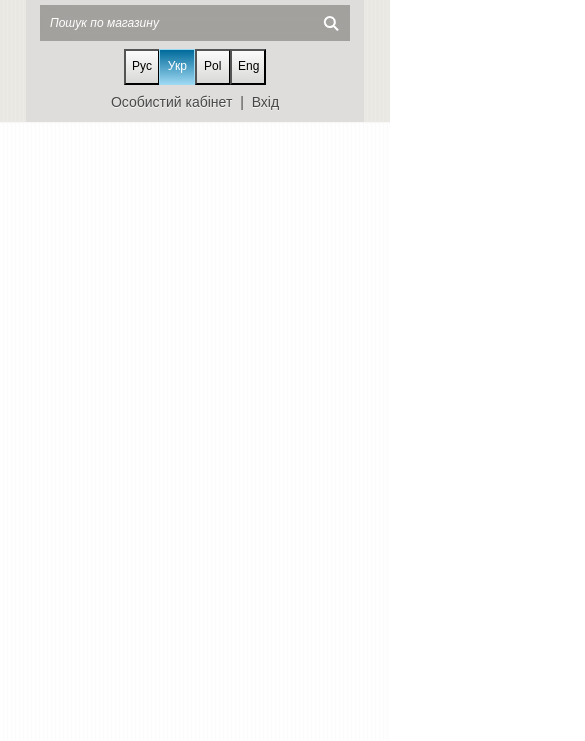
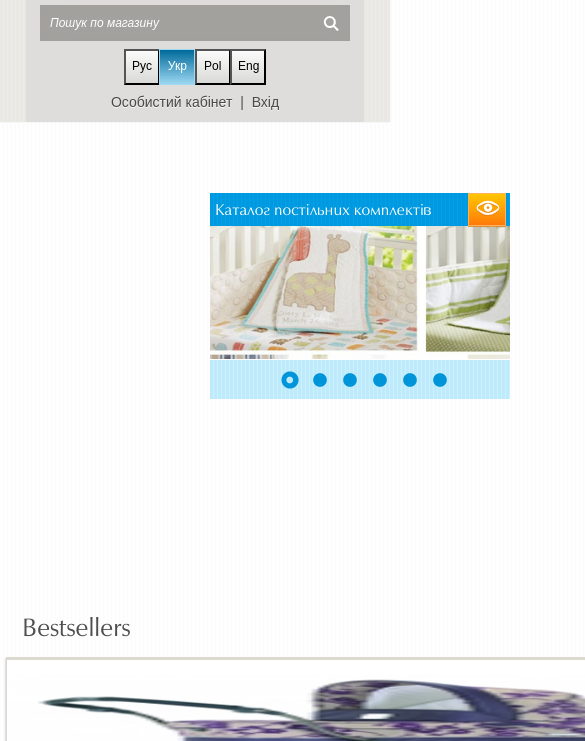
Before and after one commit to JuliaShybunka/Impulsis-test, a website: page app/index.html in a window 390 px wide. Shown: the part 103-844 px from the top of the page, 585 px wide, since content can reach past the window. Drawn offline with nearby package versions, Linux system fonts and the light colour scheme.

Commit message:
Update main section

```diff
--- a/app/css/media.css
+++ b/app/css/media.css
@@ -69,13 +69,24 @@
         background-image: none;
         margin: 0;
     }
+
+    .catalogue {
+        display: none;
+    }
+
+
+    .main__section {
+        max-width: 720px;
+        margin: 0 auto;
+    }
 }
 
 @media (max-width: 768px) {
-    .header__logo img{
+    .header__logo img {
         margin: 0;
     }
-    .header__bottom{
+
+    .header__bottom {
         display: block;
         width: 100%;
         height: auto;
@@ -83,7 +94,7 @@
         padding: 0;
     }
 
-    .header__bottom > div{
+    .header__bottom>div {
         margin: 0;
         padding: 5px 0;
     }
@@ -92,16 +103,72 @@
         margin: 0 5px 0 0;
     }
 
-    .header__top-numbers a{
+    .header__top-numbers a {
         font-size: 14px;
     }
 
-    .header__top-numbers a:last-child{
+    .header__top-numbers a:last-child {
         margin-right: 10px;
     }
-    .nav__menu-items{
+
+    .nav__menu-items {
         width: auto;
         min-width: 0;
+    }
+
+
+    .slider .slider__info-link {
+        top: 4px;
+        right: 4px;
+    }
+
+
+    .slider .slider__info {
+        min-width: 600px;
+        height: 45px;
+        clip-path: none;
+        top: 0;
+        left: 0;
+        display: flex;
+        align-items: center;
+        padding: 5px;
+    }
+
+    .slider .slider__info-text::before,
+    .slider .slider__info-link::after {
+        display: none;
+    }
+
+    .slider .slider__info-link a {
+        clip-path: none;
+        margin: 0;
+    }
+
+    .slider .slider__info-text {
+        max-width: 366px;
+        padding: 0;
+    }
+
+    .slider .slick-dots {
+        width: 100%;
+        display: block;
+        padding: 0;
+        padding-top: 12px;
+        bottom: 0;
+    }
+
+    .slider {
+        max-width: 600px;
+        margin: 0 auto;
+    }
+
+    .slider::before,
+    .slider::after {
+        display: none;
+    }
+
+    .slider .slick-dotted.slick-slider {
+        min-height: 333px;
     }
 
 
@@ -113,22 +180,25 @@
         right: 148px;
     }
 
+
 }
 
 
 @media (max-width: 690px) {
-    .header__top{
+    .header__top {
         display: block;
         text-align: center;
     }
-    .header__bottom{
+
+    .header__bottom {
         padding: 5px;
     }
-    .header__top-numbers{
+
+    .header__top-numbers {
         margin: 0;
     }
 
-    .header__nav-wrapper{
+    .header__nav-wrapper {
         height: 0%;
         width: 100%;
         position: fixed;
@@ -139,24 +209,24 @@
         transition: 0.4s;
     }
 
-    .header__nav-wrapper-open{
+    .header__nav-wrapper-open {
         height: 100%;
     }
 
-    .header__nav{
+    .header__nav {
         display: block;
         padding-top: 100px;
         background-color: #fff;
         background-image: none;
     }
 
-    .nav__menu-items{
+    .nav__menu-items {
         display: block;
         text-align: center;
     }
 
 
-    .nav__menu-items li:hover{
+    .nav__menu-items li:hover {
         border: #0083c4;
     }
 
@@ -170,21 +240,21 @@
         padding: 10px;
     }
 
-    .nav__menu-items li a:hover{
+    .nav__menu-items li a:hover {
         background: none;
         border: 1px solid #ffc600;
         height: 50px;
         font-size: 25px;
     }
 
-    .nav__btn button{
+    .nav__btn button {
         width: 100%;
         margin-top: 10px;
         transition: 0.4s;
         height: 50px;
     }
 
-    .nav__btn button::before{
+    .nav__btn button::before {
         height: 50px;
     }
 
@@ -193,10 +263,10 @@
         left: 10px;
         top: 5px;
         text-decoration: none;
-        z-index:10;
+        z-index: 10;
     }
 
-    #burger-menu{
+    #burger-menu {
         display: inline-block;
         width: 50px;
         height: 30px;
@@ -224,7 +294,8 @@
         top: 0px;
     }
 
-        #burger-menu span:nth-child(2), #burger-menu span:nth-child(3) {
+    #burger-menu span:nth-child(2),
+    #burger-menu span:nth-child(3) {
         top: 13px;
     }
 
@@ -232,8 +303,8 @@
         top: 26px;
     }
 
-        #burger-menu.burger-open span{
-            background:#0083c4;
+    #burger-menu.burger-open span {
+        background: #0083c4;
         /* margin-left: 2%; */
     }
 
@@ -263,25 +334,89 @@
         left: 50%;
     }
 
+    .nav {
+        height: 0;
+    }
+
+    .slider {
+        max-width: 400px;
+    }
+
+    .slider .slick-dotted.slick-slider {
+        min-height: 262px;
+    }
+
+    .slider .slider__info {
+        display: inline-block;
+        min-width: 0;
+        width: 100%;
+        height: 33px;
+
+    }
+
+    .slider .slider__info-text {
+        text-align: center;
+        font-size: 19px;
+        margin: 0;
+    }
+
+    .slider .slider__info-link a {
+        padding: 0;
+        width: 38px;
+        height: 33px;
+        position: absolute;
+        top: -4px;
+        right: 0;
+    }
+
+    .slider .slider__info-link a::before {
+        width: 40px;
+        height: 33px;
+        border: none;
+        left: -1px;
+    }
+
+
+    .slider .slider__info-link a span {
+        display: none;
+    }
+
+    .slider .slick-dots {
+        padding-top: 7px;
+        height: 39px;
+    }
+
 
 }
 
 @media (max-width: 480px) {
-    .header__info{
+    .header__info {
         display: block;
     }
 
-    .header__bottom-search{
+    .header__bottom-search {
         min-width: 310px;
     }
 
-    .header__logo img{
+    .header__logo img {
         width: 100px;
     }
 
-    .header__bottom{
+    .header__bottom {
         margin: 0;
         border: none;
+    }
+
+    .slider {
+        max-width: 300px;
+    }
+
+    .slider .slider__info-text {
+        text-align: left;
+        font-size: 15px;
+    }
+    .slider .slick-dotted.slick-slider {
+        min-height: 206px;
     }
 }
 
@@ -330,40 +465,6 @@
         padding-left: 0;
     }
 
-    .catalogue {
-        display: none;
-    }
-
-    .main__section {
-        margin: 0 auto;
-    }
-
-    .header__ribbon .header__nav:before,
-    .header__ribbon .header__nav:after {
-        display: none;
-    }
-
-    nav {
-        background-image: -webkit-linear-gradient(0deg, #0098de 37.5%, #00a0ea 37.5%, #00a0ea 50%, #0098de 50%, #0098de 87.5%, #00a0ea 87.5%, #00a0ea 100%);
-        background-size: 8.00px 8.00px;
-    }
-
-    .header__nav {
-        width: 100%;
-        margin-top: 0;
-        background-image: none;
-    }
-
-    .header__nav {
-        justify-content: start;
-    }
-
-    .nav__btn {
-        margin-left: 50px;
-        margin: 5px 0 0 50px;
-    }
-
-
 }
 
 
@@ -394,10 +495,7 @@
 
 @media (max-width: 750px) {
 
-    .slider .slider__info-link {
-        top: 4px;
-        right: 4px;
-    }
+
 
     .footer__inner {
         flex-direction: column;
@@ -482,50 +580,6 @@
     }
 
 
-    .slider .slider__info {
-        min-width: 600px;
-        height: 45px;
-        clip-path: none;
-        top: 0;
-        left: 0;
-        display: flex;
-        align-items: center;
-        padding: 5px;
-    }
-
-    .slider .slider__info-text::before,
-    .slider .slider__info-link::after {
-        display: none;
-    }
-
-    .slider .slider__info-link a {
-        clip-path: none;
-        margin: 0;
-    }
-
-    .slider .slider__info-text {
-        max-width: 366px;
-        padding: 0;
-    }
-
-    .slider .slick-dots {
-        width: 100%;
-        display: block;
-        padding: 0;
-        padding-top: 12px;
-        bottom: 0;
-    }
-
-    .slider {
-        max-width: 600px;
-        margin: 0 auto;
-    }
-
-    .slider::before,
-    .slider::after {
-        display: none;
-    }
-
     .shop .next {
         right: 192px;
     }
@@ -599,49 +653,6 @@
         max-width: 400px;
     }
 
-    .slider {
-        max-width: 400px;
-    }
-
-    .slider .slider__info {
-        display: inline-block;
-        min-width: 0;
-        width: 100%;
-        height: 33px;
-
-    }
-
-    .slider .slider__info-text {
-        text-align: center;
-        font-size: 19px;
-        margin: 0;
-    }
-
-    .slider .slider__info-link a {
-        padding: 0;
-        width: 40px;
-        height: 33px;
-        position: absolute;
-        top: 0;
-        right: 0;
-    }
-
-    .slider .slider__info-link a::before {
-        width: 40px;
-        height: 33px;
-        border: none;
-        left: -1px;
-    }
-
-
-    .slider .slider__info-link a span {
-        display: none;
-    }
-
-    .slider .slick-dots {
-        padding-top: 7px;
-        height: 39px;
-    }
 
     .nav__btn button {
         max-width: 180px;
@@ -746,19 +757,14 @@
 }
 
 @media (max-width: 420px) {
-    .slider .slider__info-text {
-        text-align: left;
-        font-size: 15px;
-    }
+
 
     .shop__items {
         max-width: 200px;
         margin: 0 auto;
     }
 
-    .slider {
-        max-width: 300px;
-    }
+
 
     .shop {
         margin-bottom: 50px;
--- a/app/index.html
+++ b/app/index.html
@@ -98,7 +98,7 @@
         </div>
       </div>
     </nav>
-    <!--
+
     <section class="main">
       <div class="container">
         <div class="main__inner">
@@ -188,16 +188,16 @@
             <section class="slider">
               <div class="slider__items">
                 <div class="slider__item">
-                  <img src="./images/slider_item5.jpg" alt="" />
+                  <img src="./images/slider_item1.jpg" alt="" />
                 </div>
                 <div class="slider__item">
-                  <img src="./images/slider_item5.jpg" alt="" />
+                  <img src="./images/slider_item2.jpg" alt="" />
                 </div>
                 <div class="slider__item">
-                  <img src="./images/slider_item5.jpg" alt="" />
+                  <img src="./images/slider_item3.jpg" alt="" />
                 </div>
                 <div class="slider__item">
-                  <img src="./images/slider_item5.jpg" alt="" />
+                  <img src="./images/slider_item4.jpg" alt="" />
                 </div>
                 <div class="slider__item">
                   <img src="./images/slider_item5.jpg" alt="" />
@@ -499,7 +499,7 @@
                 <li class="next"></li>
               </ul>
             </section>
-
+<!--
             <section class="about__box">
               <section class="about">
                 <div class="about__title">Компанія «BabyBrok»</div>
@@ -566,11 +566,12 @@
                 </div>
               </aside>
             </section>
+            -->
           </section>
         </div>
       </div>
     </section>
-
+<!--
     <footer class="footer">
       <div class="footer__container">
         <div class="footer__ribbon">
--- a/app/scss/style.scss
+++ b/app/scss/style.scss
@@ -374,13 +374,10 @@ body {
 
 
 //============================================================================================
-
-/*
-
 .main__inner {
   display: flex;
   justify-content: space-between;
-  margin: 28px 0 36px 0;
+  margin: 25px 0 36px 0;
 }
 
 .catalogue {
@@ -401,14 +398,14 @@ body {
   list-style-type: none;
 
   &-link {
-    width: 240px;
+    min-width: 240px;
     min-height: 40px;
     background-image: linear-gradient(90deg, #ffffff 0%, #f3f3f3 100%);
     border: 1px solid #e0e0e0;
     font-size: 12px;
     line-height: 17px;
     color: #4e4e4e;
-    filter: drop-shadow(0px 1px 0px rgba(255, 255, 255, 0.75));
+    box-shadow: 0px 1px 0px rgba(255, 255, 255, 0.75);
     display: inline-block;
     padding: 10px 25px 10px 19px;
     position: relative;
@@ -425,8 +422,7 @@ body {
     &::before {
       position: absolute;
       content: "";
-      background-image: url(../images/aside-triangle.png);
-      background-repeat: no-repeat;
+      background: url(../images/aside-triangle.png) no-repeat;
       width: 10px;
       height: 13px;
       right: 7px;
@@ -438,11 +434,15 @@ body {
 
 .slick-slide {
   outline: none;
+  img{
+    width: 100%;
+    height: 100%;
+  }
 }
 
 .slider {
   max-width: 720px;
-  height: 403px;
+  height: 396px;
   position: relative;
   margin-left: 7px;
 
@@ -460,11 +460,11 @@ body {
   &::after {
     content: "";
     position: absolute;
-    border-width: 5px 5.5px 0 4.5px;
+    border-width: 5px 3.5px 0 3.5px;
     display: block;
     border-style: solid;
     border-color: #004261 transparent transparent transparent;
-    bottom: 18px;
+    bottom: 18.5px;
     right: 246px;
   }
 
@@ -491,7 +491,7 @@ body {
   .slick-dots li.slick-active button::after {
     font-family: "slick";
     font-size: 8px;
-    line-height: 20px;
+    line-height: 19px;
     position: absolute;
     top: 0;
     left: 4.8px;
@@ -577,7 +577,7 @@ body {
       font-family: "Opium";
       font-weight: normal;
       font-style: normal;
-      filter: drop-shadow(0px 1px 0px rgba(0, 153, 223, 0.37));
+      text-shadow: 0px 1px 0px rgba(0, 153, 223, 0.37);
       padding: 15px 0 0 18px;
     }
 
@@ -621,7 +621,7 @@ body {
     }
   }
 }
-
+//===================================================================
 .shop {
   position: relative;
 
@@ -1109,7 +1109,6 @@ nav {
 .footer__social-btn a:hover::before {
   background-image: url(../images/footer-arrow-hover.png);
 }
-*/
 
 
 
```
Also changed, not shown: app/css/style.css, 1 other file. Lines whose indentation alone changed are shown as unchanged.
